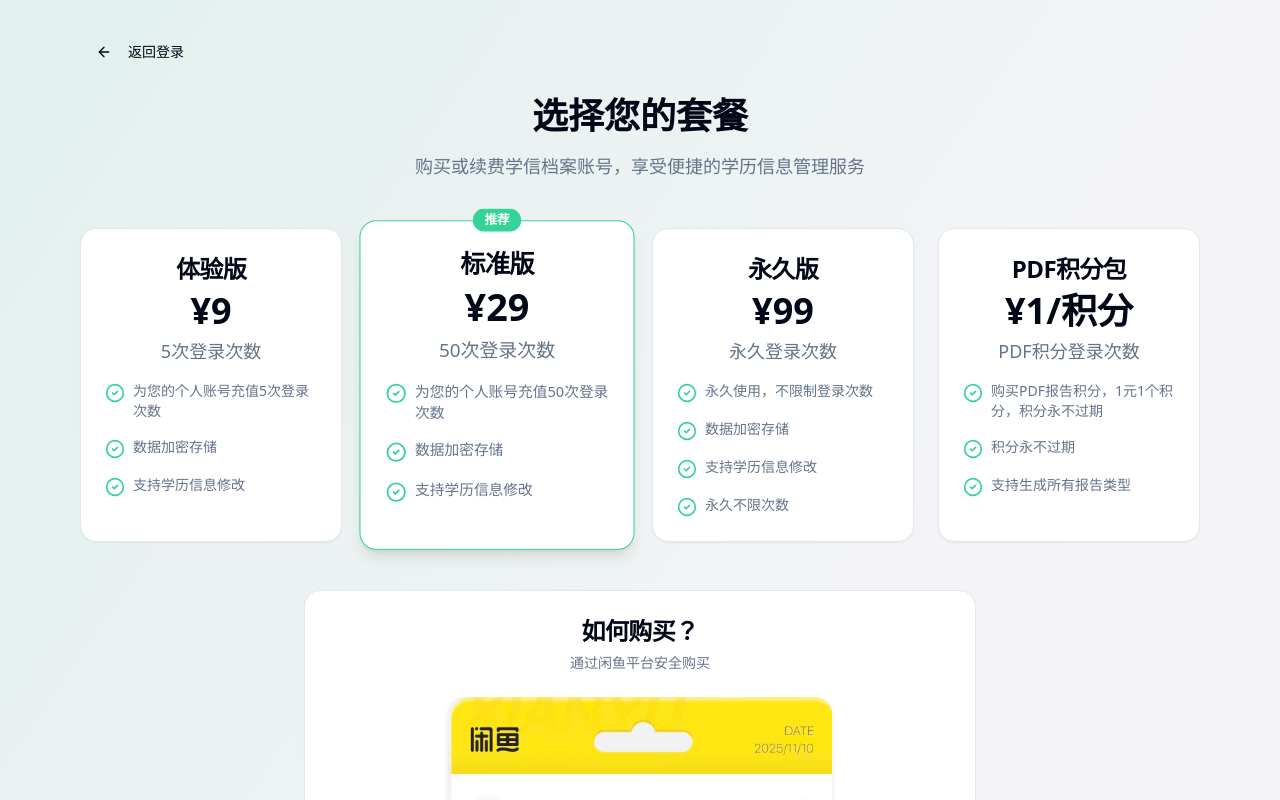
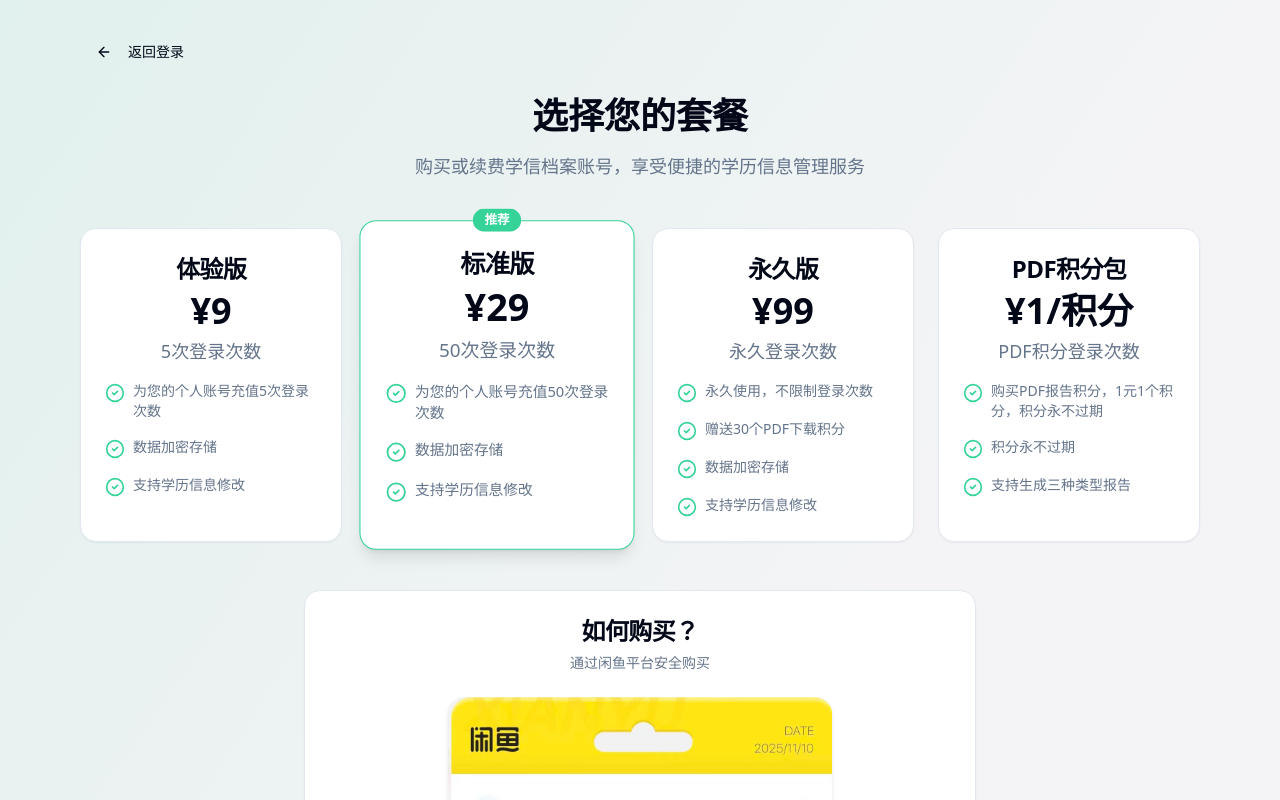
Before and after one commit to zxx1218/edit-my-degree, a React (Vite) app: page /purchase in a window 1280 px wide. Shown: the top 800 px of the page. Built offline with nearby package versions, Linux system fonts and the light colour scheme; the HTML template or start-up script is replaced by a standard one.

Commit message:
Code edited in Lovable Code Editor
Edited UI in Lovable

```diff
--- a/src/pages/Purchase.tsx
+++ b/src/pages/Purchase.tsx
@@ -31,7 +31,7 @@ const Purchase = () => {
       price: "¥99",
       description: "永久使用，不限制登录次数",
       popular: false,
-      features: ["数据加密存储", "支持学历信息修改", "永久不限次数"],
+      features: ["赠送30个PDF下载积分", "数据加密存储", "支持学历信息修改"],
     },
     {
       name: "PDF积分包",
@@ -39,7 +39,7 @@ const Purchase = () => {
       price: "¥1/积分",
       description: "购买PDF报告积分，1元1个积分，积分永不过期",
       popular: false,
-      features: ["积分永不过期", "支持生成所有报告类型"],
+      features: ["积分永不过期", "支持生成三种类型报告"],
     },
   ];
 
```
